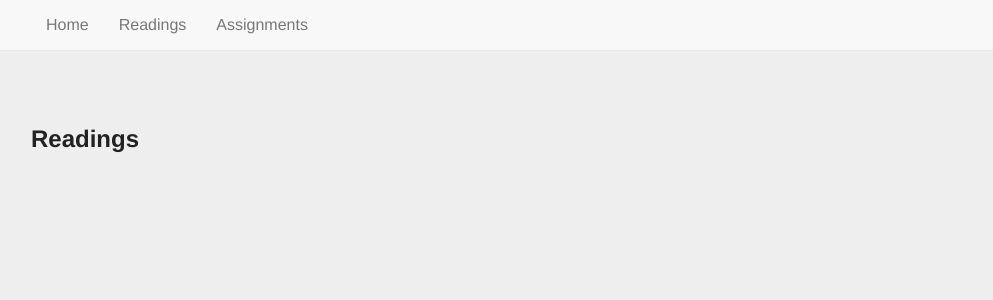
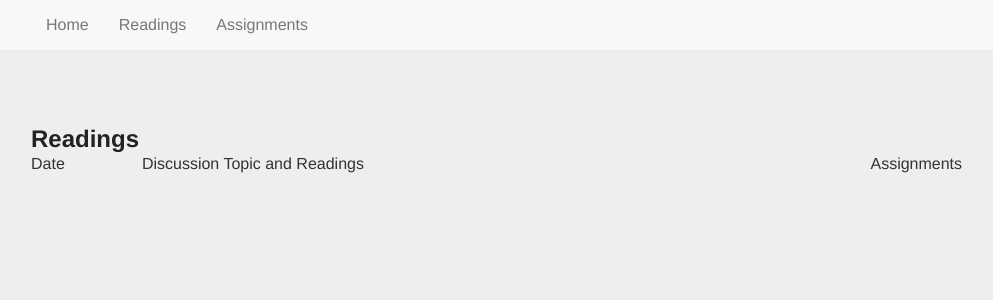
Before and after one commit to mariakakis/mhealth-course, a Jekyll site: the page built from readings/index.html, in a window 1280 px wide. Shown: the top 300 px of the page, without its empty margins (39-1032 px from the left). Built offline with Jekyll 4.4.1, drawn with Linux system fonts in a browser that asks for light colours; some web fonts are replaced.

Commit message:
things disappeared for some reason

```diff
--- a/readings/index.html
+++ b/readings/index.html
@@ -11,6 +11,13 @@ redirect_from:
 		{% assign sorted_readings = site.readings | sort: 'number' %}
 
 		<table style="width: 100%;" border="0">
+			<thead>
+				<tr>
+					<th>Date</th>
+					<th>Discussion Topic and Readings</th>
+					<th>Assignments</th>
+				</tr>
+			</thead>
 			<tbody>
 				{% for readings in sorted_readings %}
 					<tr>
```
